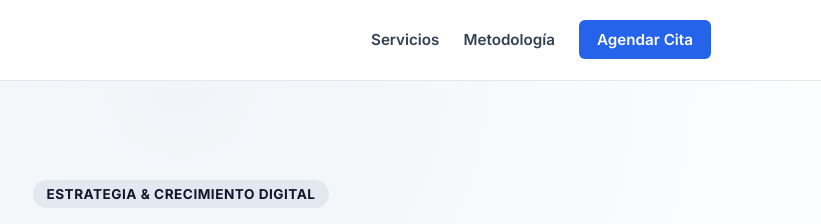
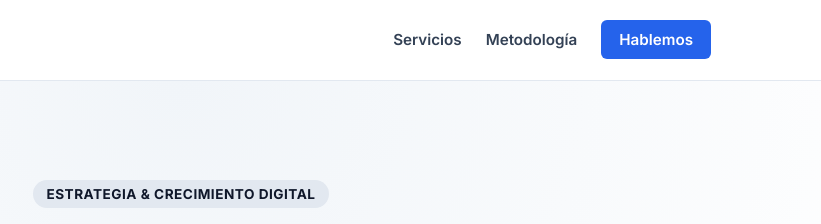
Before and after one commit to pisomediacl/piso-media, a plain HTML site: page index.html in a window 1280 px wide. Shown: the top 224 px of the page, 459-1280 px from the left. Drawn offline with Linux system fonts and the light colour scheme.

Commit message:
Update index.html

```diff
--- a/index.html
+++ b/index.html
@@ -21,7 +21,7 @@
       <ul class="nav-links">
         <li><a href="#servicios">Servicios</a></li>
         <li><a href="#metodologia">Metodología</a></li>
-        <li><a href="https://wa.me/+56952384320" class="btn-nav">Agendar Cita</a></li>
+        <li><a href="https://wa.me/+56952384320" class="btn-nav">Hablemos</a></li>
       </ul>
     </div>
   </nav>
```
